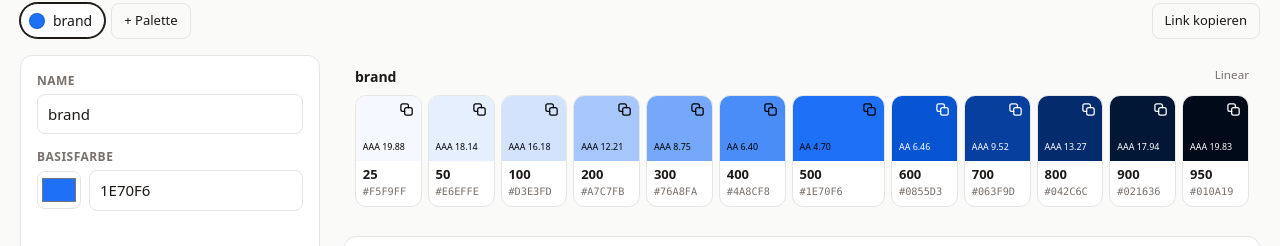
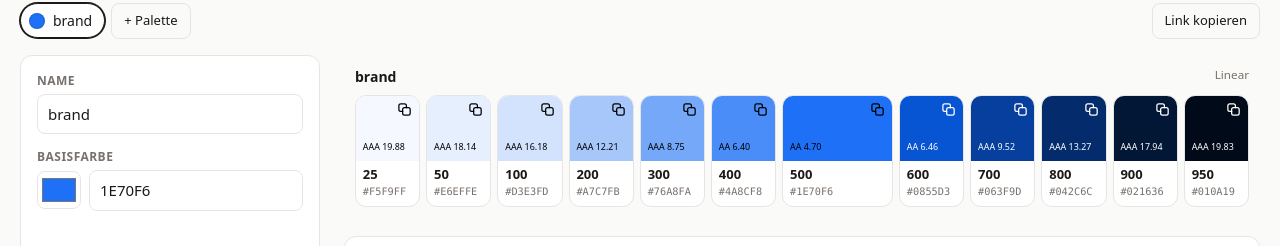
Before and after one commit to creatobias/12shades, a plain HTML site: page index.html in a window 1280 px wide. Shown: the part 85-331 px from the top of the page. Drawn offline with Linux system fonts and the light colour scheme.

Commit message:
Basisfarbe breiter, Container 1440, Shade-Zahl semibold
Co-Authored-By: Claude Sonnet 5.5 <noreply@anthropic.com>
Claude-Session: https://claude.ai/code/session_01YUpsykffkU6YFPNeoqXC2i

```diff
--- a/index.html
+++ b/index.html
@@ -9,7 +9,7 @@
   @media (prefers-color-scheme: dark) { :root { --bg:#141210; --fg:#f5f5f4; --mut:#a8a29e; --line:#2e2a27; --card:#1c1917; --acc:#f5f5f4; } }
   * { box-sizing: border-box; }
   body { margin:0; font:15px/1.5 system-ui, -apple-system, "Segoe UI", sans-serif; background:var(--bg); color:var(--fg); }
-  main { max-width: 1360px; margin: 0 auto; padding: 32px 20px 64px; }
+  main { max-width: 1440px; margin: 0 auto; padding: 32px 20px 64px; }
   h1 { font-size: 24px; margin: 0 0 20px; letter-spacing: -.01em; }
   p.sub { color: var(--mut); margin: 0 0 20px; }
   .grid { display:grid; grid-template-columns: 300px 1fr; gap: 24px; align-items:start; }
@@ -54,7 +54,7 @@
   .sw.copied .ci .ck { display:block; }
   .sw .top em { font-style:normal; align-self:flex-start; white-space:nowrap; font-size:clamp(8px, calc(var(--w) * .13), 14px); }
   .sw .bot { display:flex; flex-direction:column; gap:1px; padding:clamp(4px, calc(var(--w) * .1), 10px); }
-  .sw .bot b { font-size:clamp(10px, calc(var(--w) * .19), 17px); line-height:1.2; }
+  .sw .bot b { font-size:clamp(10px, calc(var(--w) * .19), 17px); line-height:1.2; font-weight:600; }
   .sw .bot span { font-size:clamp(9px, calc(var(--w) * .15), 15px); white-space:nowrap; font-family: ui-monospace, Menlo, monospace; color:var(--mut); }
   @container (max-width: 520px) { .sw .top { min-height:44px; } .sw .top em { display:none; } .sw .bot { align-items:center; padding:6px 2px; } .sw .bot span { writing-mode:vertical-rl; font-size:10px; } }
   .out { margin-top:8px; }
@@ -473,7 +473,7 @@ function renderRows() {
   $('rows').innerHTML = scope().map(p => {
     const i = state.palettes.indexOf(p);
     const tiles = visible(p).map(s => `<button class="sw${s.stop === p.stop ? ' base' : ''}" data-hex="${s.hex}" title="${s.stop} · ${s.hex}${s.stop === p.stop ? ' (Basisfarbe)' : ''}" aria-label="${esc(p.name)} ${s.stop}, ${s.hex} kopieren"><span class="top" style="background:${s.hex};color:${textOn(s.hex)}"><i class="ci">${ICON_COPY}${ICON_CHECK}</i><em>${contrastLabel(s.hex)}</em></span><span class="bot"><b>${s.stop}</b><span>${s.hex}</span></span></button>`).join('');
-    return `<div class="prow${state.showAll && i === state.active ? ' active' : ''}"><h3 data-i="${i}"><span>${esc(p.name)}</span><small>${p.mode === 'linear' ? 'Linear' : 'Perceived'}</small></h3><div class="swatches" style="--n:${visible(p).length};grid-template-columns:${visible(p).map(s => s.stop === p.stop ? '1.4fr' : '1fr').join(' ')}">${tiles}</div></div>`;
+    return `<div class="prow${state.showAll && i === state.active ? ' active' : ''}"><h3 data-i="${i}"><span>${esc(p.name)}</span><small>${p.mode === 'linear' ? 'Linear' : 'Perceived'}</small></h3><div class="swatches" style="--n:${visible(p).length};grid-template-columns:${visible(p).map(s => s.stop === p.stop ? '1.7fr' : '1fr').join(' ')}">${tiles}</div></div>`;
   }).join('');
 }
 function renderCode() {
```
